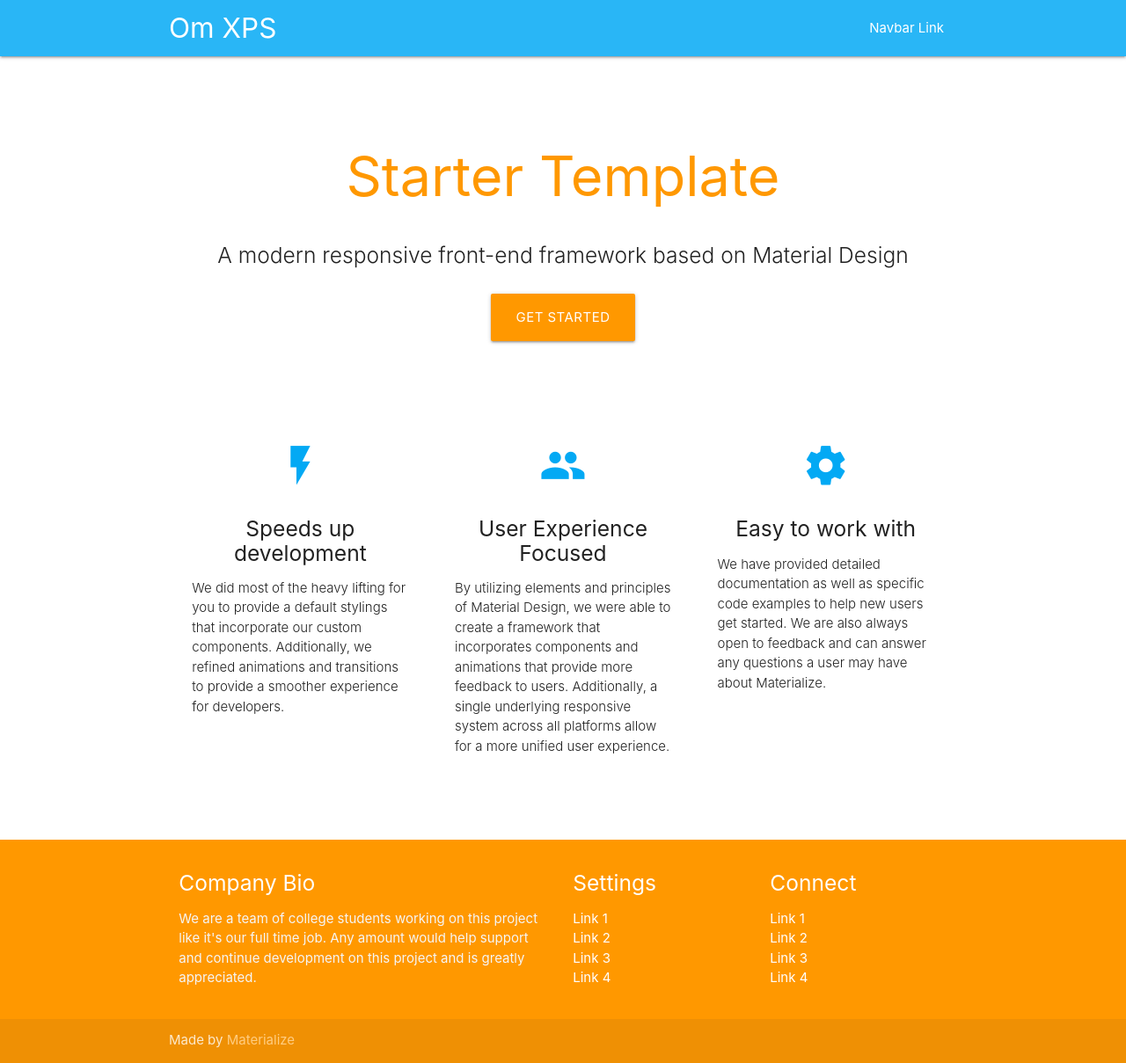
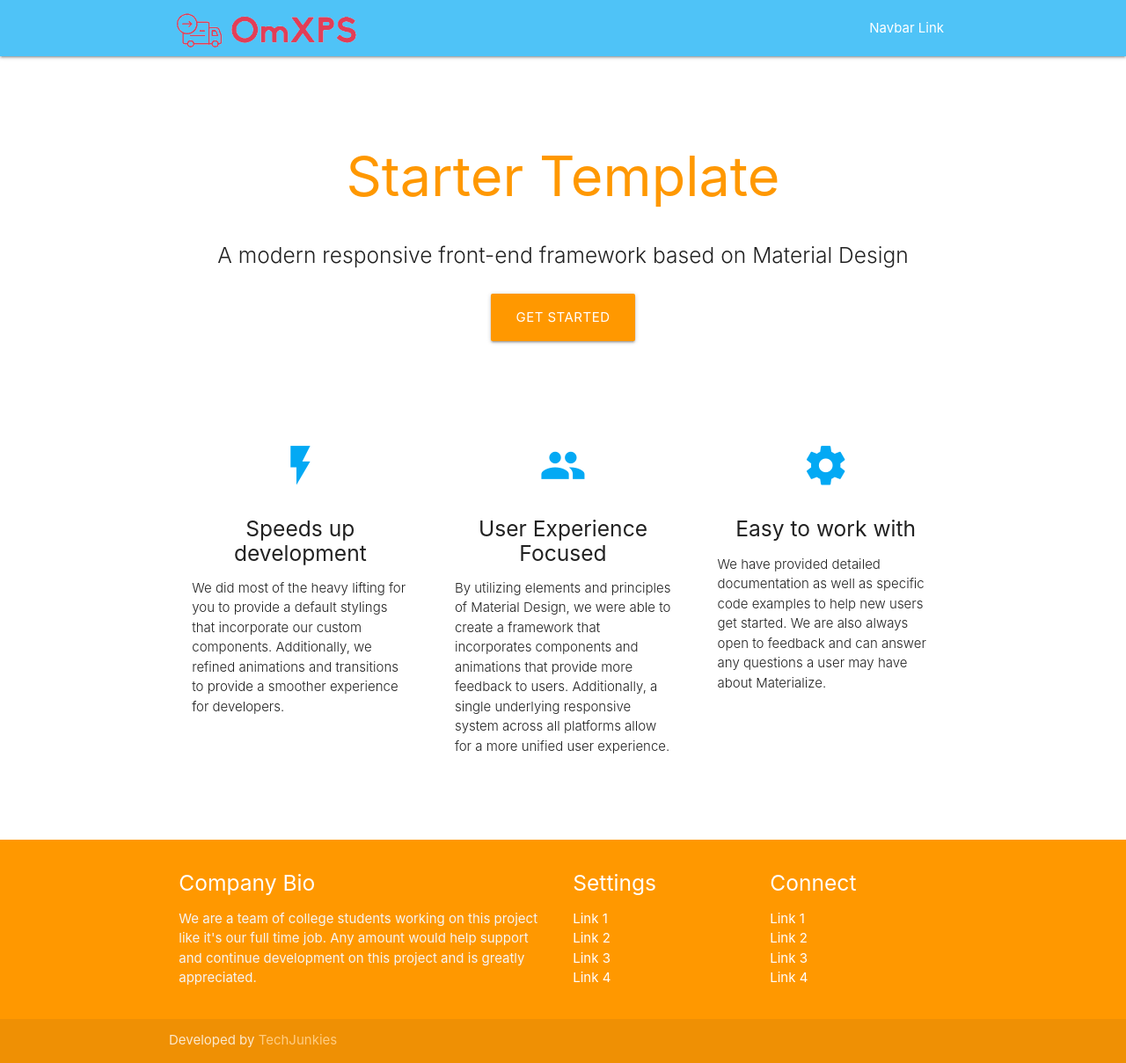
Before and after one commit to JangirSumit/omxps, a plain HTML site: page index.html in a window 1280 px wide. Shown: the whole page at 88% size. Drawn offline with nearby package versions, Linux system fonts and the light colour scheme.

Commit message:
Dynamic Content

```diff
--- a/index.html
+++ b/index.html
@@ -27,21 +27,7 @@
     />
   </head>
   <body>
-    <nav class="light-blue lighten-1" role="navigation">
-      <div class="nav-wrapper container">
-        <a id="logo-container" href="#" class="brand-logo">Om XPS</a>
-        <ul class="right hide-on-med-and-down">
-          <li><a href="#">Navbar Link</a></li>
-        </ul>
-
-        <ul id="nav-mobile" class="sidenav">
-          <li><a href="#">Navbar Link</a></li>
-        </ul>
-        <a href="#" data-target="nav-mobile" class="sidenav-trigger"
-          ><i class="material-icons">menu</i></a
-        >
-      </div>
-    </nav>
+    <nav class="page-nav-bar light-blue lighten-2" role="navigation"></nav>
     <div class="section no-pad-bot" id="index-banner">
       <div class="container">
         <br /><br />
@@ -120,46 +106,7 @@
       <br /><br />
     </div>
 
-    <footer class="page-footer orange">
-      <div class="container">
-        <div class="row">
-          <div class="col l6 s12">
-            <h5 class="white-text">Company Bio</h5>
-            <p class="grey-text text-lighten-4">
-              We are a team of college students working on this project like
-              it's our full time job. Any amount would help support and continue
-              development on this project and is greatly appreciated.
-            </p>
-          </div>
-          <div class="col l3 s12">
-            <h5 class="white-text">Settings</h5>
-            <ul>
-              <li><a class="white-text" href="#!">Link 1</a></li>
-              <li><a class="white-text" href="#!">Link 2</a></li>
-              <li><a class="white-text" href="#!">Link 3</a></li>
-              <li><a class="white-text" href="#!">Link 4</a></li>
-            </ul>
-          </div>
-          <div class="col l3 s12">
-            <h5 class="white-text">Connect</h5>
-            <ul>
-              <li><a class="white-text" href="#!">Link 1</a></li>
-              <li><a class="white-text" href="#!">Link 2</a></li>
-              <li><a class="white-text" href="#!">Link 3</a></li>
-              <li><a class="white-text" href="#!">Link 4</a></li>
-            </ul>
-          </div>
-        </div>
-      </div>
-      <div class="footer-copyright">
-        <div class="container">
-          Made by
-          <a class="orange-text text-lighten-3" href="http://materializecss.com"
-            >Materialize</a
-          >
-        </div>
-      </div>
-    </footer>
+    <footer class="page-footer orange"></footer>
 
     <!--  Scripts-->
     <script src="https://code.jquery.com/jquery-2.1.1.min.js"></script>
--- a/js/init.js
+++ b/js/init.js
@@ -1,7 +1,74 @@
-(function($){
-  $(function(){
-
-    $('.sidenav').sidenav();
-
+(function ($) {
+  $(function () {
+    $(".sidenav").sidenav();
   }); // end of document ready
 })(jQuery); // end of jQuery name space
+
+$(document).ready(function () {
+  $(".modal").modal();
+  $(".page-nav-bar").html(getNavBar());
+  $(".page-footer").html(getFooterBar());
+});
+
+function getNavBar() {
+  return `
+  <div class="nav-wrapper container">
+        <a id="logo-container" href="#" class="brand-logo"
+          ><img src="./content/OmXPS-logo.png" alt="" srcset="" height="70"
+        /></a>
+        <ul class="right hide-on-med-and-down">
+          <li><a href="#">Navbar Link</a></li>
+        </ul>
+
+        <ul id="nav-mobile" class="sidenav">
+          <li><a href="#">Navbar Link</a></li>
+        </ul>
+        <a href="#" data-target="nav-mobile" class="sidenav-trigger"
+          ><i class="material-icons">menu</i></a
+        >
+      </div>
+  `;
+}
+
+function getFooterBar() {
+  return `
+  <div class="container">
+        <div class="row">
+          <div class="col l6 s12">
+            <h5 class="white-text">Company Bio</h5>
+            <p class="grey-text text-lighten-4">
+              We are a team of college students working on this project like
+              it's our full time job. Any amount would help support and continue
+              development on this project and is greatly appreciated.
+            </p>
+          </div>
+          <div class="col l3 s12">
+            <h5 class="white-text">Settings</h5>
+            <ul>
+              <li><a class="white-text" href="#!">Link 1</a></li>
+              <li><a class="white-text" href="#!">Link 2</a></li>
+              <li><a class="white-text" href="#!">Link 3</a></li>
+              <li><a class="white-text" href="#!">Link 4</a></li>
+            </ul>
+          </div>
+          <div class="col l3 s12">
+            <h5 class="white-text">Connect</h5>
+            <ul>
+              <li><a class="white-text" href="#!">Link 1</a></li>
+              <li><a class="white-text" href="#!">Link 2</a></li>
+              <li><a class="white-text" href="#!">Link 3</a></li>
+              <li><a class="white-text" href="#!">Link 4</a></li>
+            </ul>
+          </div>
+        </div>
+      </div>
+      <div class="footer-copyright">
+        <div class="container">
+          Developed by
+          <a class="orange-text text-lighten-3" href="#"
+            >TechJunkies</a
+          >
+        </div>
+      </div>
+  `;
+}
```
Also changed, not shown: content/OmXPS-logo.png (added).
